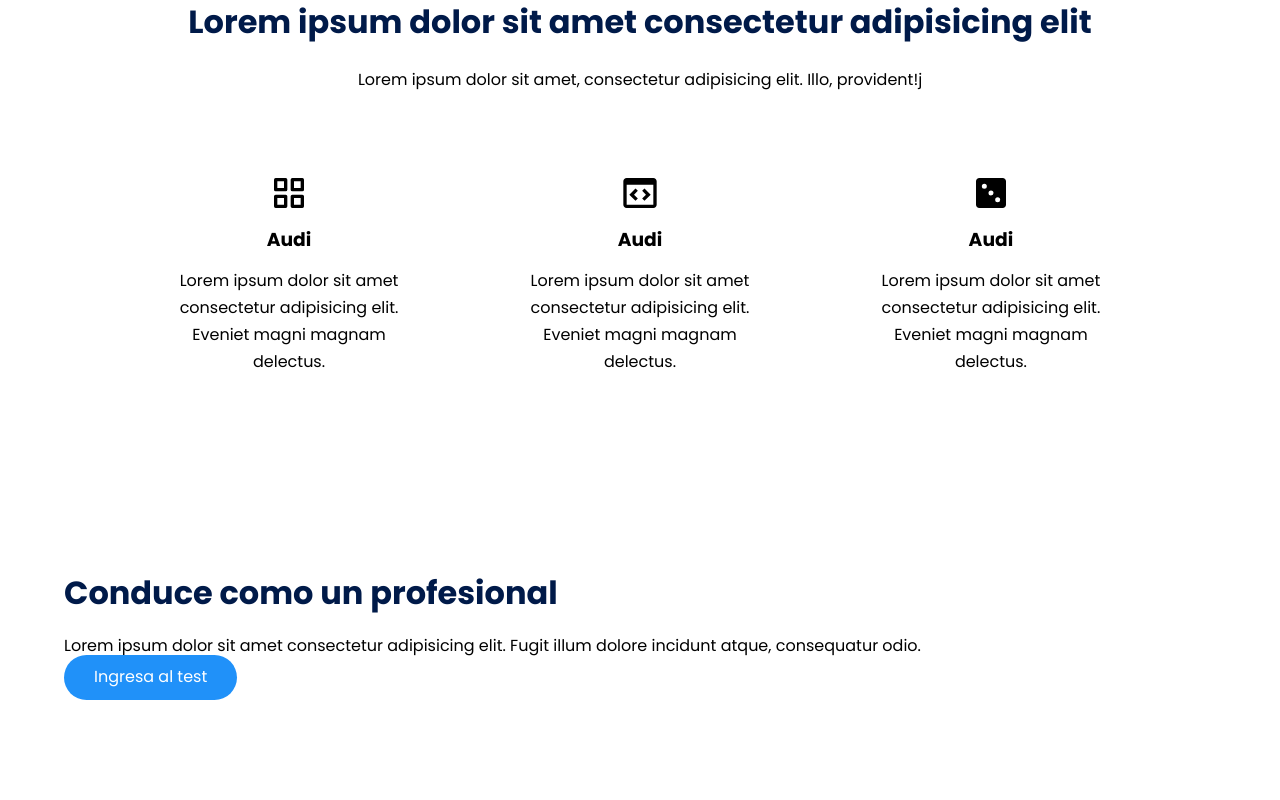
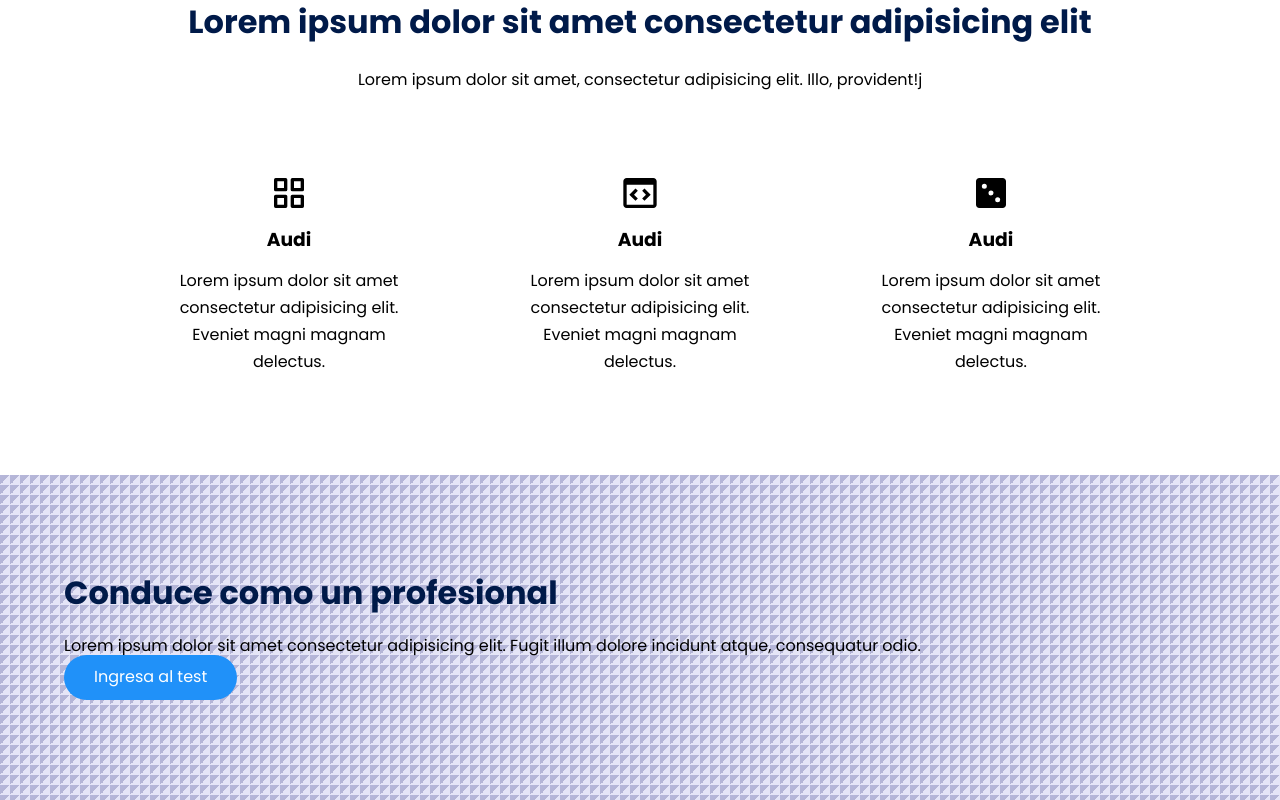
Before and after one commit to andrz-zack/Landing-page, a plain HTML site: page index.html in a window 1280 px wide. Shown: the part 896-1696 px from the top of the page. Drawn offline with Linux system fonts and the light colour scheme.

Commit message:
Agregandole a knowledge el magicpatterner css

```diff
--- a/css/styles.css
+++ b/css/styles.css
@@ -159,3 +159,9 @@ body {
     width: 40px;
 
 }
+   /* knowledge */
+.knowledge {
+background-color: #e5e5f7;
+background-image: linear-gradient(-45deg, #e5e5f7, #e5e5f7 50%, #b4b5d6 50%, #b6b7db);
+background-size: 10px 10px;
+}
```
